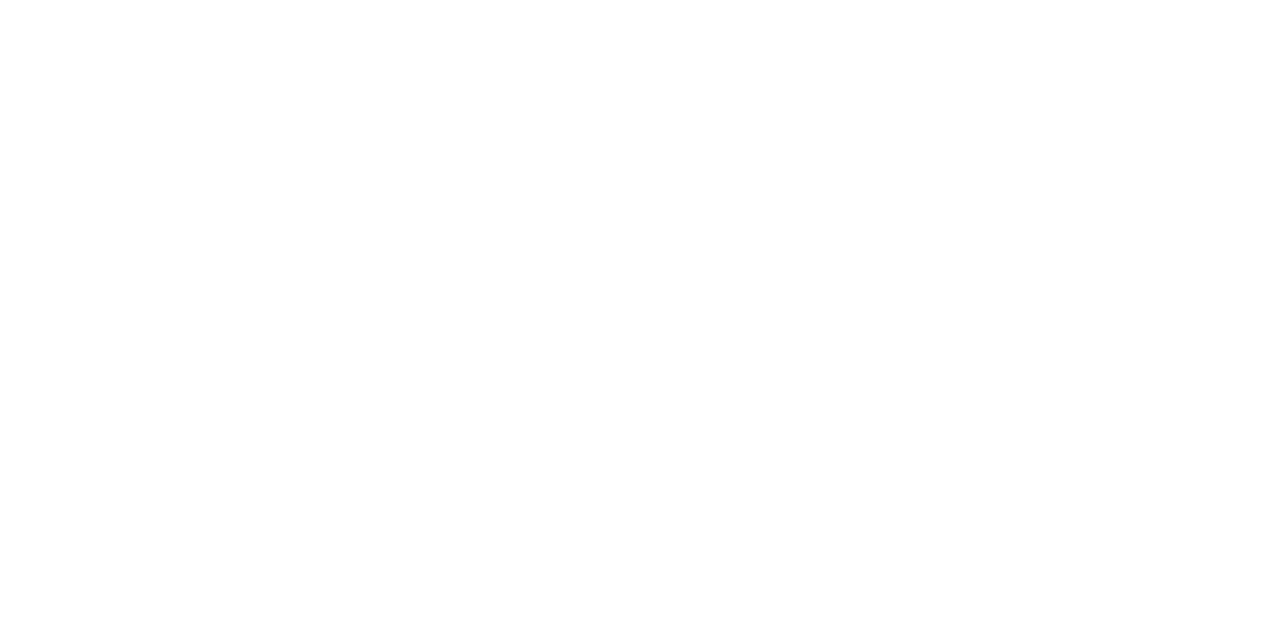
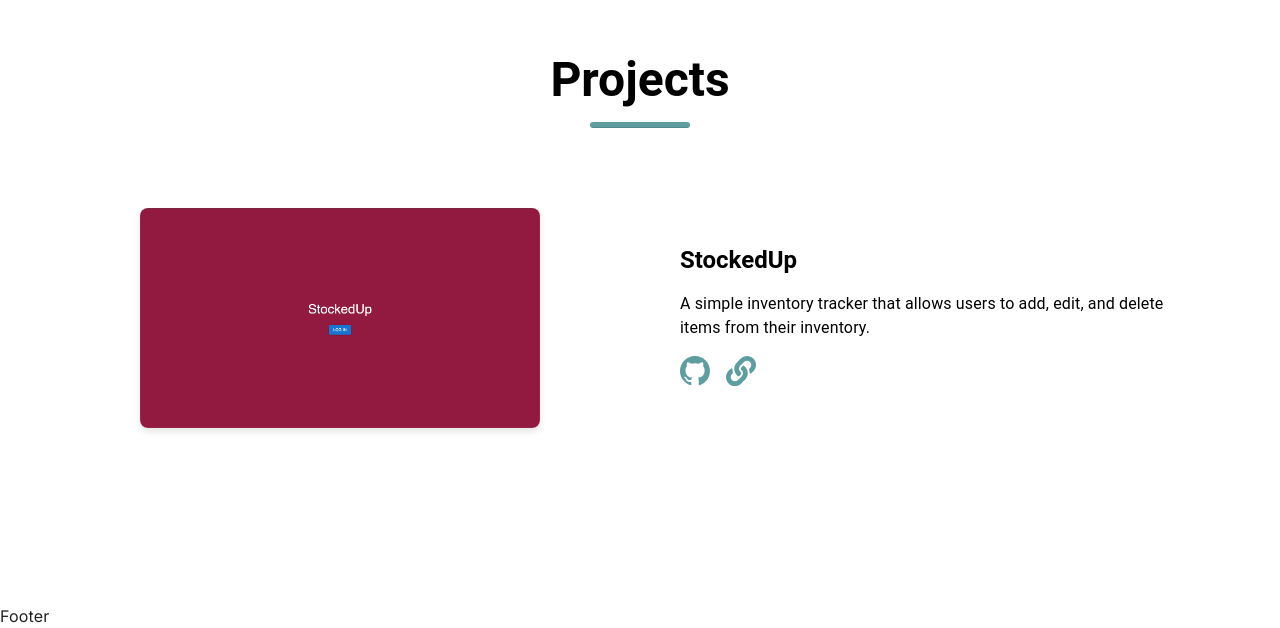
Before and after one commit to arifmanawer/personalweb, a Next.js app: page / in a window 1280 px wide. Shown: the part 1527-2155 px from the top of the page. Before the commit the page ends 1643 px from the top, so only its background shows below. Built offline with nearby package versions, Linux system fonts and the light colour scheme.

Commit message:
added projects section

```diff
--- a/app/page.tsx
+++ b/app/page.tsx
@@ -1,5 +1,7 @@
 import AboutSection from "@/components/AboutSection";
 import HomeSection from "@/components/HomeSection";
+import ProjectsSection from "@/components/ProjectsSection";
+import Footer from "@/components/Footer";
 import { Box } from "@mui/material";
 
 export default function Home() {
@@ -11,6 +13,8 @@
     >
       <HomeSection />
       <AboutSection />
+      <ProjectsSection />
+      <Footer />
     </Box>
   );
 }
--- a/components/AboutSection.tsx
+++ b/components/AboutSection.tsx
@@ -20,7 +20,7 @@
 const AboutSection = () => {
   return (
     <Box component={"section"} id="about">
-      <Box paddingBottom={{ xs: 12, md: 30 }} paddingTop={{ md: 10 }}>
+      <Box paddingBottom={{ xs: 6, md: 12 }} paddingTop={{ xs: 3, md: 10 }}>
         <Typography variant="h3" textAlign={"center"} fontWeight={"bold"}>
           About Me
         </Typography>
@@ -48,7 +48,7 @@
             flexDirection={"column"}
             height={"100%"}
             width={{ md: 1 / 2 }}
-            paddingX={{ md: 4 }}
+            paddingX={{ sm: 5, md: 4 }}
           >
             <Typography
               variant="h5"
@@ -93,7 +93,7 @@
               display={"flex"}
               flexWrap={"wrap"}
               flexDirection={"row"}
-              justifyContent={{ sm: "center", md: "flex-start" }}
+              justifyContent={{ xs: "center", md: "flex-start" }}
             >
               {skills.map((item, index) => {
                 return (
--- /dev/null
+++ b/components/Footer.tsx
@@ -0,0 +1,7 @@
+import React from "react";
+
+const Footer = () => {
+  return <div>Footer</div>;
+};
+
+export default Footer;
--- a/components/HomeSection.tsx
+++ b/components/HomeSection.tsx
@@ -21,11 +21,16 @@
         alignItems={"center"}
         textAlign={"center"}
         marginTop={10}
-        marginBottom={{ xs: 2, md: 8 }}
+        marginBottom={{ xs: 8, md: 8 }}
         paddingTop={{ xs: 10, md: 20 }}
       >
         <Box width={{ md: 1 / 2 }} mt={2}>
-          <Image src="/arif_circle.png" alt="" width={400} height={400} />
+          <Image
+            src="/arif_circle.png"
+            alt=""
+            width={isSmallScreen ? 300 : 400}
+            height={isSmallScreen ? 300 : 400}
+          />
         </Box>
         <Box
           mt={{ md: 2 }}
@@ -43,6 +48,7 @@
             marginTop={4}
             marginBottom={4}
             paddingX={isSmallScreen ? 5 : 0}
+            paddingRight={{ md: 5 }}
           >
             I am an aspiring{" "}
             <Box display={"inline"} color={"#5F9EA0"}>
--- a/components/Navbar.tsx
+++ b/components/Navbar.tsx
@@ -24,7 +24,7 @@
 const navItems: NavItem[] = [
   { label: "Home", page: "home" },
   { label: "About", page: "about" },
-  { label: "Projects", page: "Projects" },
+  { label: "Projects", page: "projects" },
 ];
 
 const Navbar = () => {
--- /dev/null
+++ b/components/ProjectsSection.tsx
@@ -0,0 +1,138 @@
+"use client";
+import React, { useState } from "react";
+import Image from "next/image";
+import Link from "next/link";
+import { BsGithub } from "react-icons/bs";
+import { FaLink } from "react-icons/fa";
+import { Box, Divider, Typography } from "@mui/material";
+import useMediaQuery from "@mui/material/useMediaQuery";
+import { useTheme } from "@mui/material/styles";
+
+const projects = [
+  {
+    title: "StockedUp",
+    description:
+      "A simple inventory tracker that allows users to add, edit, and delete items from their inventory.",
+    image: "/stockup.png",
+    github: "https://github.com/arifmanawer/inventory-tracker",
+    link: "https://inventory-tracker-teal.vercel.app/",
+  },
+];
+
+const ProjectsSection = () => {
+  const [hover, setHover] = useState(false);
+  const [projectlink, setProjectLink] = useState(false);
+  const theme = useTheme();
+  const isSmallScreen = useMediaQuery(theme.breakpoints.down("md"));
+
+  return (
+    <Box component={"section"} id="projects">
+      <Box paddingBottom={{ xs: 6, md: 12 }} paddingTop={{ md: 10 }}>
+        <Typography variant="h3" textAlign={"center"} fontWeight={"bold"}>
+          Projects
+        </Typography>
+        <Divider
+          variant="middle"
+          sx={{
+            width: "100px",
+            height: "6px",
+            backgroundColor: "#5F9EA0",
+            margin: "auto",
+            borderRadius: "4px",
+            marginTop: "14px",
+          }}
+        ></Divider>
+
+        <Box display={"flex"} flexDirection={"column"} marginTop={10}>
+          {projects.map((project, index) => {
+            return (
+              <Box key={index}>
+                <Box
+                  display={"flex"}
+                  flexDirection={{ xs: "column", md: "row" }}
+                  marginX={10}
+                  marginBottom={10}
+                  justifyContent={"center"}
+                  alignItems={"center"}
+                  gap={{ xs: 4, md: 10 }}
+                >
+                  <Box
+                    width={{ md: 1 / 2 }}
+                    display={"flex"}
+                    alignItems={"center"}
+                    justifyContent={"center"}
+                  >
+                    <Image
+                      src={project.image}
+                      alt=""
+                      width={isSmallScreen ? 350 : 400}
+                      height={isSmallScreen ? 192.5 : 220}
+                      style={{
+                        borderRadius: "8px",
+                        boxShadow: "0 4px 6px rgba(0, 0, 0, 0.1)",
+                      }}
+                    />
+                  </Box>
+                  <Box
+                    width={{ md: 1 / 2 }}
+                    textAlign={{ md: "left", xs: "center" }}
+                    alignItems={{ md: "left", xs: "center" }}
+                  >
+                    <Typography variant="h5" fontWeight={"bold"}>
+                      {project.title}
+                    </Typography>
+                    <Typography variant="body1" marginTop={2}>
+                      {project.description}
+                    </Typography>
+                    <Box
+                      marginTop={2}
+                      display={"flex"}
+                      flexDirection={"row"}
+                      gap={2}
+                      justifyContent={{ md: "left", xs: "center" }}
+                    >
+                      <Box>
+                        <Link href={project.github} target="_blank">
+                          <BsGithub
+                            size={30}
+                            style={{
+                              color: "#5F9EA0",
+                              cursor: "pointer",
+                              transform: hover ? "scale(1.1)" : "scale(1)",
+                              transition: "transform 0.3s ease",
+                            }}
+                            onMouseEnter={() => setHover(true)}
+                            onMouseLeave={() => setHover(false)}
+                          />
+                        </Link>
+                      </Box>
+                      <Box>
+                        <Link href={project.link} target="_blank">
+                          <FaLink
+                            size={30}
+                            style={{
+                              color: "#5F9EA0",
+                              cursor: "pointer",
+                              transform: projectlink
+                                ? "scale(1.1)"
+                                : "scale(1)",
+                              transition: "transform 0.3s ease",
+                            }}
+                            onMouseEnter={() => setProjectLink(true)}
+                            onMouseLeave={() => setProjectLink(false)}
+                          />
+                        </Link>
+                      </Box>
+                    </Box>
+                  </Box>
+                </Box>
+              </Box>
+            );
+          })}
+        </Box>
+      </Box>
+    </Box>
+  );
+};
+
+export default ProjectsSection;
```
Also changed, not shown: public/stockup.png (added).
